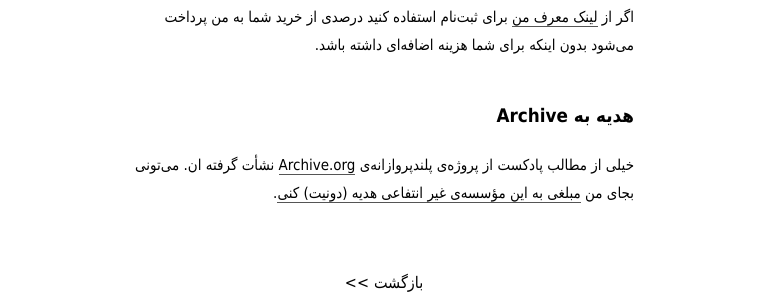
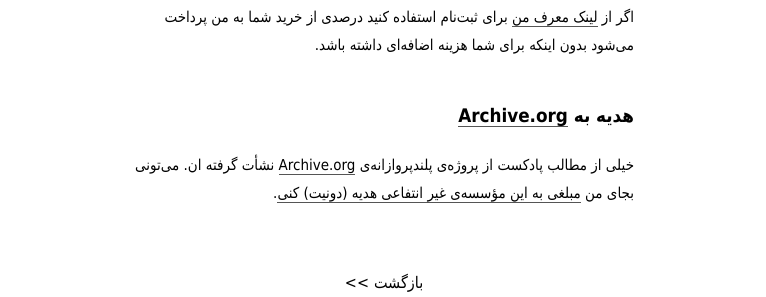
Before and after one commit to mohsend/mehsen.ir, a Jekyll site: the page built from support.md, in a window 1280 px wide. Shown: the part 1165-1462 px from the top of the page, without its empty margins (256-1022 px from the left). Built offline with Jekyll 4.4.1, drawn with Linux system fonts in a browser that asks for light colours; some web fonts are replaced.

Commit message:
Link archive.org

```diff
--- a/support.md
+++ b/support.md
@@ -28,6 +28,6 @@ title: حمایت
 
 قیمت ها، سرویس‌ها، و پشتیبانی [اسپیس ایران](https://portal.spaceiran.com/aff.php?aff=221) عالی است. سال‌هاست استفاده می‌کنم. اگر از [لینک معرف من](https://portal.spaceiran.com/aff.php?aff=221) برای ثبت‌نام استفاده کنید درصدی از خرید شما به من پرداخت می‌شود بدون اینکه برای شما هزینه اضافه‌ای داشته باشد.
 
-### هدیه به Archive
+### هدیه به [Archive.org](https://archive.org)
 
 خیلی از مطالب پادکست از پروژه‌ی پلندپروازانه‌ی [Archive.org](https://archive.org/) نشأت گرفته ان. می‌تونی بجای من [مبلغی به این مؤسسه‌ی غیر انتفاعی هدیه (دونیت) کنی](https://archive.org/donate/).
```
